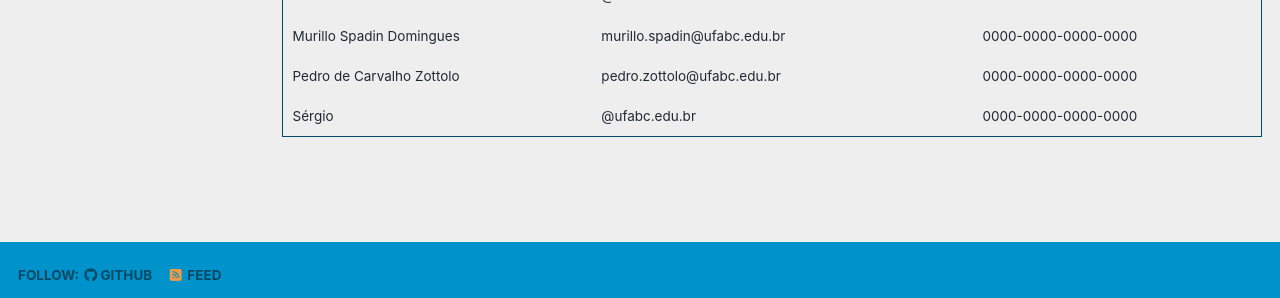
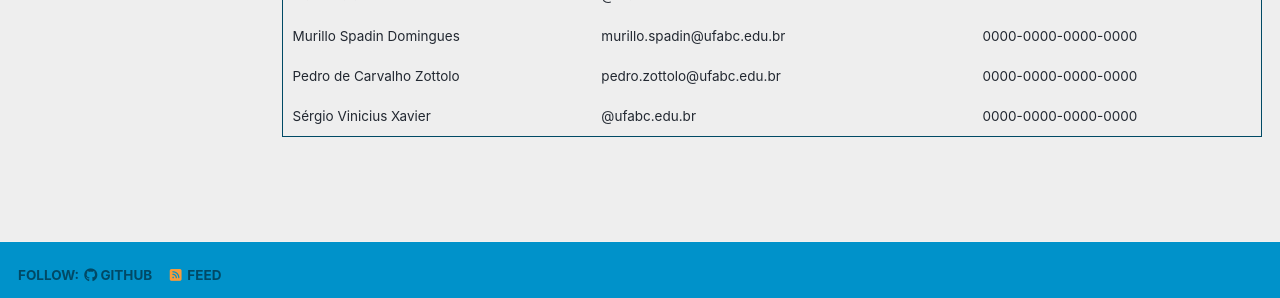
Before and after one commit to gegrav-ufabc/gegrav-ufabc.github.io, a Jekyll site: the page built from _pages/year-archive.html, in a window 1280 px wide and 969 px high. Shown: the part 617-915 px from the top of the window. Built offline with Jekyll 4.4.1, drawn with Linux system fonts in a browser that asks for light colours; a style sheet for code colours, icons or effects is not loaded.

Commit message:
Update year-archive.html

```diff
--- a/_pages/year-archive.html
+++ b/_pages/year-archive.html
@@ -108,7 +108,7 @@ redirect_from:
       <td><a href="https://orcid.org/0000-0000-0000-0000" target="_blank">0000-0000-0000-0000</a></td>
     </tr>
     <tr>
-      <td>Sérgio</td>
+      <td>Sérgio Vinicius Xavier</td>
       <td>@ufabc.edu.br</td>
       <td><a href="https://orcid.org/0000-0000-0000-0000" target="_blank">0000-0000-0000-0000</a></td>
     </tr>
```
